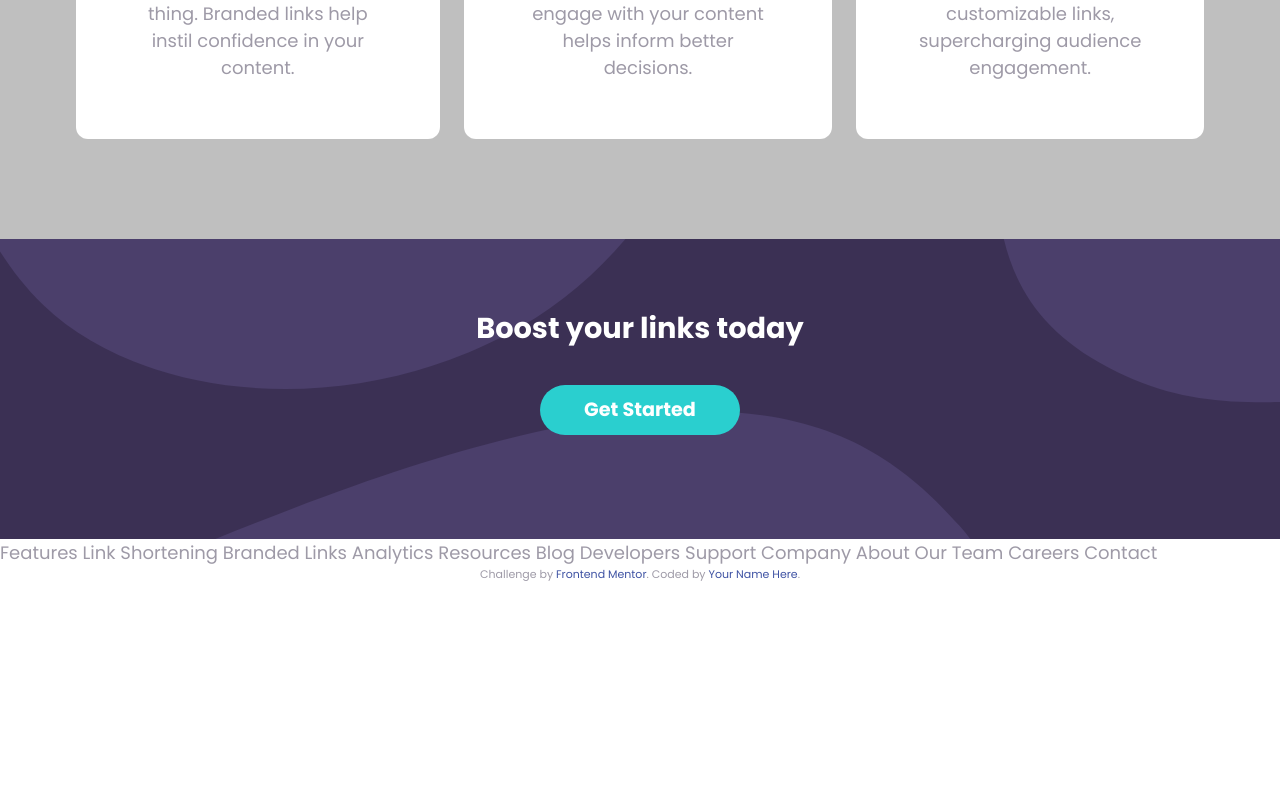
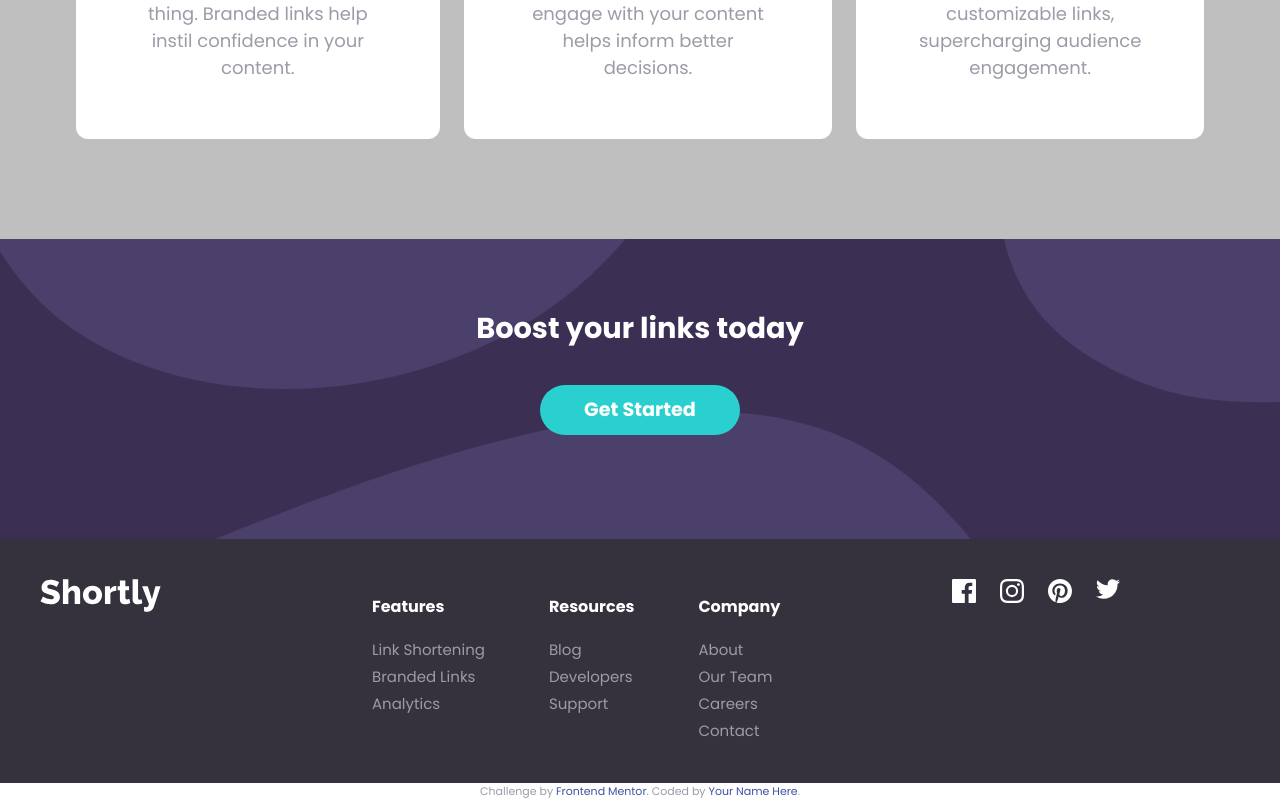
Before and after one commit to cch5ng/url_shortening_api_fe_mentor, a React (Create React App) app: page / in a window 1280 px wide. Shown: the part 1159-1958 px from the top of the page. Before the commit the page ends 1741 px from the top, so only its background shows below. Built offline with nearby package versions, Linux system fonts and the light colour scheme.

Commit message:
add layout and style for footer

```diff
--- a/src/App.js
+++ b/src/App.js
@@ -1,5 +1,5 @@
 import {useState, useEffect} from 'react';
-//import logo from './logo.svg';
+import logo from './images/logo.svg';
 import './App.css';
 import hero from './images/illustration-working.svg';
 import UrlCard from './components/UrlCard';
@@ -7,6 +7,13 @@ import brandRecognition from './images/icon-brand-recognition.svg';
 import detailedRecords from './images/icon-detailed-records.svg';
 import fullyCustomizable from './images/icon-fully-customizable.svg';
 import StatisticsCard from './components/StatisticsCard';
+import FooterCard from './components/FooterCard';
+import { ReactComponent as LogoSVG } from './images/logo.svg';
+import {ReactComponent as FBIcon} from './images/icon-facebook.svg';
+import {ReactComponent as IGIcon} from './images/icon-instagram.svg';
+import {ReactComponent as PinterestIcon} from './images/icon-pinterest.svg';
+import {ReactComponent as TwitterIcon} from './images/icon-twitter.svg';
+
 
 const STATISTICS_CARDS = [
   { 'heading': 'Brand Recognition',
@@ -22,6 +29,18 @@ const STATISTICS_CARDS = [
     'src': fullyCustomizable,
   }
 ];
+
+const FOOTER_CARDS = [
+  { heading: 'Features',
+    links: ['Link Shortening', 'Branded Links', 'Analytics'],
+  },
+  { heading: 'Resources',
+    links: ['Blog', 'Developers', 'Support'],
+  },
+  { heading: 'Company',
+    links: ['About', 'Our Team', 'Careers', 'Contact'],
+  },
+]
 
 function App() {
   const [url, setUrl] = useState('');
@@ -145,40 +164,23 @@ function App() {
             <button className="btn-round">Get Started</button>
           </div>
         </div>
-
-
-
       </main>
-    <div>
-
-
-
-
-
-
-
-
-
-  Features
-
-  Link Shortening
-  Branded Links
-  Analytics
-
-  Resources
-
-  Blog
-  Developers
-  Support
-
-  Company
-
-  About
-  Our Team
-  Careers
-  Contact
-
-      </div>
+      <footer className="flex flex-col p-10 justify-center items-center
+        desktop:flex-row desktop:justify-between desktop:items-start">
+        <LogoSVG className="logo_footer desktop:w-1/4 desktop:justify-self-center desktop:align-self-top" />
+        <div className="flex flex-col desktop:flex-row desktop:w-1/2 desktop:justify-start
+          desktop:items-start">
+          {FOOTER_CARDS.map(section => (
+            <FooterCard heading={section.heading} links={section.links} />
+          ))}
+        </div>
+        <div className="flex flex-row desktop:w-1/4">
+            <FBIcon className="mx-3"/>
+            <IGIcon className="mx-3"/>
+            <PinterestIcon className="mx-3"/>
+            <TwitterIcon className="mx-3"/>
+        </div>
+      </footer>
 
   <div className="attribution">
     Challenge by <a href="https://www.frontendmentor.io?ref=challenge" target="_blank">Frontend Mentor</a>.
```
